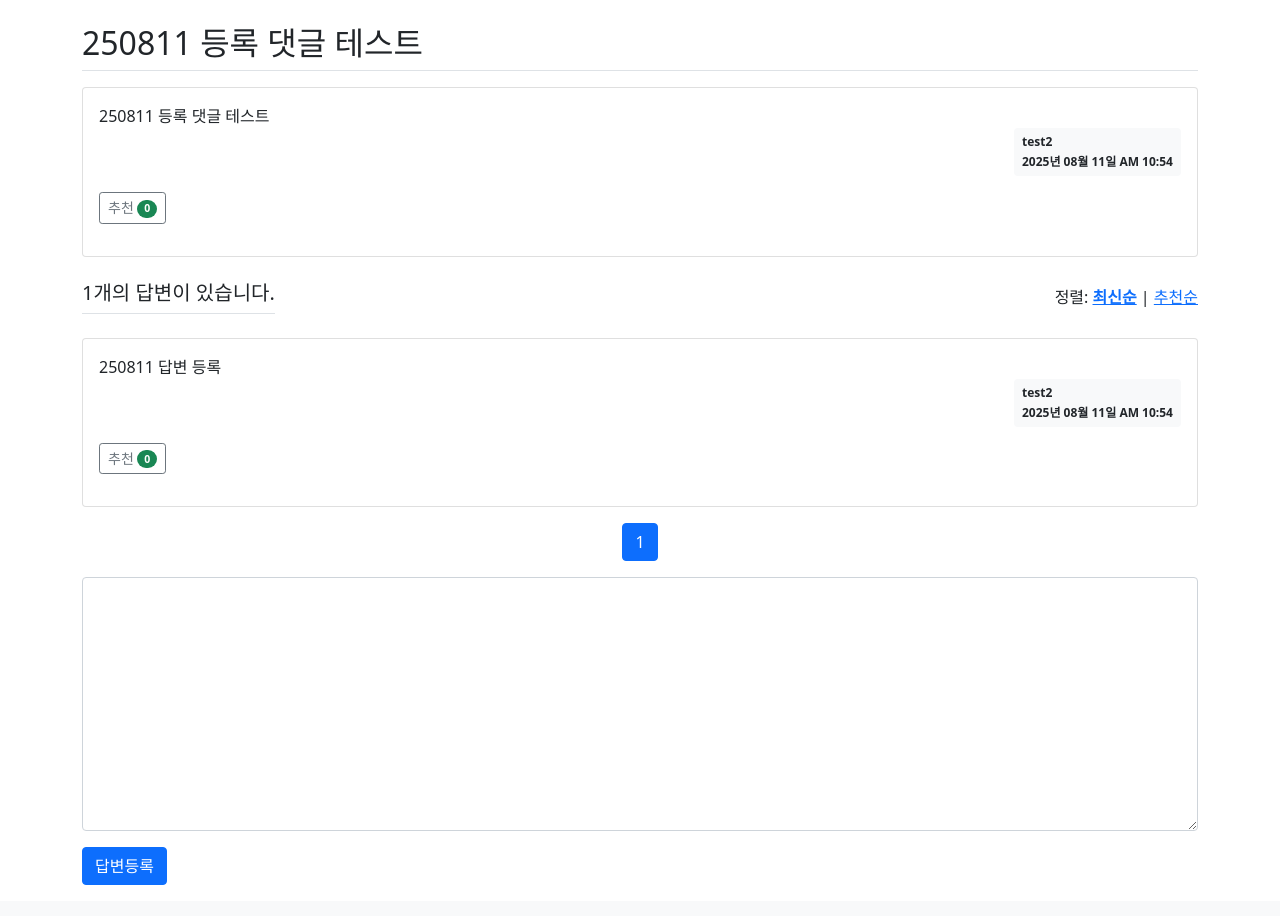
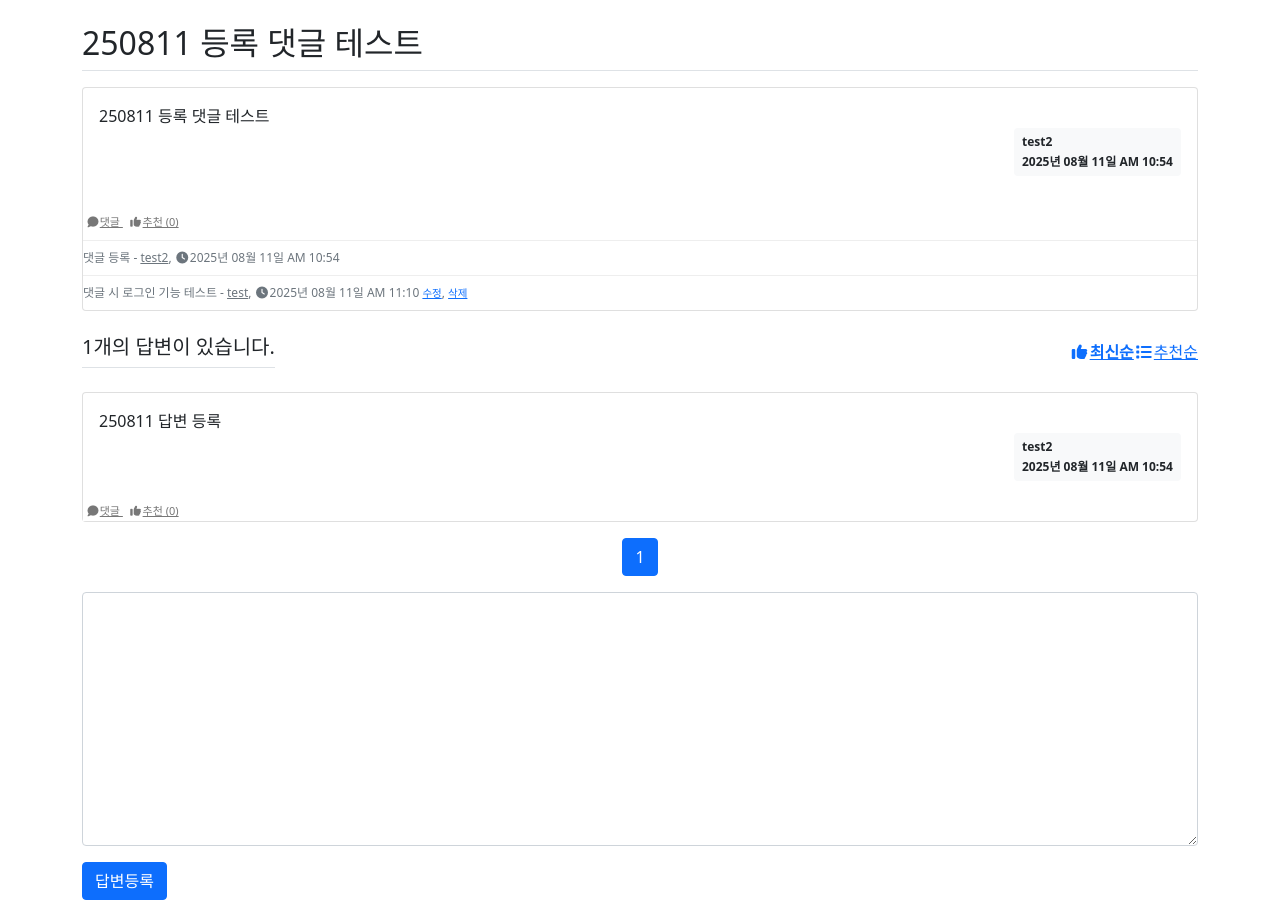
Before and after one commit to wd48/flask_pybo_pjt, a Flask app: page /question/detail/305/ in a window 1280 px wide. Shown: the part 57-973 px from the top of the page. Before the commit the page ends 942 px from the top, so only its background shows below. Run offline with Flask 3, Linux system fonts and the light colour scheme; a user stored in the database is signed in; some libraries are stand-ins or nearby versions.

Commit message:
답변 수정 댓글 등록 및 수정 style.css 추가

```diff
--- a/pybo/__init__.py
+++ b/pybo/__init__.py
@@ -38,11 +38,13 @@ def create_app():
     # 블루프린트
     # 2025-07-25, question_views.py 파일에 등록한 블루프린트 적용을 위한 임포트 (app.register_blueprint() 메서드 사용)
     # 2025-07-25, answer_views.py 파일에 등록한 블루프린트 적용을 위한 임포트
-    from .views import main_views, question_views, answer_views, auth_views
+    # 2025-08-11, comment_views.py 파일에 등록한 블루프린트 적용을 위한 임포트
+    from .views import main_views, question_views, answer_views, auth_views, comment_views
     app.register_blueprint(main_views.bp)
     app.register_blueprint(question_views.bp)
     app.register_blueprint(answer_views.bp)
     app.register_blueprint(auth_views.bp)
+    app.register_blueprint(comment_views.bp)
 
     # 필터
     from .filter import format_datetime
--- a/pybo/forms.py
+++ b/pybo/forms.py
@@ -23,3 +23,7 @@ class UserCreateForm(FlaskForm):
 class UserLoginForm(FlaskForm):
     username = StringField('사용자이름', validators=[DataRequired(), Length(min=3, max=25)])
     password = PasswordField('비밀번호', validators=[DataRequired()])
+
+# 댓글 폼을 위한 FlaskForm 클래스 정의
+class CommentForm(FlaskForm):
+    content = TextAreaField('댓글', validators=[DataRequired('댓글은 필수 입력 항목입니다.')])
--- /dev/null
+++ b/pybo/static/style.css
@@ -0,0 +1,266 @@
+/* ------------------------------------------------------ */
+/* Layout */
+html {
+    position: relative;
+    min-height: 100%;
+}
+body {
+    /* Margin bottom by footer height */
+    margin-bottom: 80px;
+    background: #eee;
+    font-size:0.9em;
+}
+.footer {
+    position: absolute;
+    bottom: 0;
+    width: 100%;
+    /* Set the fixed height of the footer here */
+    height: 60px;
+
+    background-color: #f5f5f5;
+}
+
+.container {
+
+}
+
+#content {
+    background: #fff;
+}
+
+.content_block {
+    padding:20px;
+}
+
+/* ------------------------------------------------------ */
+/* 좌측메뉴 */
+#sidebar {
+    min-width:140px;
+}
+
+.list-group-item {
+    border-top:none !important;
+}
+
+/* ------------------------------------------------------ */
+/* 코멘트 */
+.comment {
+    border-top:solid 1px #eee;
+    font-size:0.75em;
+}
+
+/* ------------------------------------------------------ */
+/* 질문 & 답변 덩어리 */
+.card {
+    border:none;
+    border-radius: 0px;
+    background-color: #fff;
+}
+
+.author {
+    border-top: solid 1px #ddd;
+    border-bottom: dashed 1px #ddd;
+}
+a.author-link {
+    text-decoration: none;
+    color: #666;
+}
+
+.my-action-buttons {
+    color:#D5CCD5;
+}
+.my-action {
+    cursor: pointer;
+    background-color: #fff;
+    color: #777;
+    font-size:11px;
+    padding:3px;
+}
+.my-action:hover {
+    background-color: #777777;
+    color: #fff;
+    text-decoration: none;
+}
+
+
+/* ------------------------------------------------------ */
+/* Util */
+.line {
+    width: 100%;
+    height: 2px;
+    border-bottom: 1px solid #ccc;
+    margin: 20px 0;
+}
+
+/* ------------------------------------------------------ */
+/* 질문목록 */
+.table th, .table td {
+    padding: 8px;
+}
+
+a.subject-link:link,
+a.subject-link:visited,
+a.subject-link:active { color: #222; text-decoration: none; }
+a.subject-link:hover { color: #d9534f !important; text-decoration: none; }
+
+
+/* ------------------------------------------------------ */
+/* Markdown */
+.toc ul {
+    list-style-type: decimal;
+    padding:0 0 0 20px;
+    margin:0;
+}
+
+.toc {
+    border: dotted 1px #ccc;
+    background-color: #f9f9f9;
+    font-size:0.8em;
+    line-height:230%;
+    padding:10px;
+    margin:20px 0;
+}
+
+.mark-content h1,
+.mark-content h2,
+.mark-content h3,
+.mark-content h4,
+.mark-content h5,
+.mark-content h6
+{
+    font-size:1.2em;
+    font-weight: bold;
+    margin:30px 0;
+    color:#444;
+}
+
+.mark-content ul,
+.mark-content ol
+ {
+    padding:0 20px;
+}
+
+.mark-content blockquote {
+    color: rgba(0, 0, 0, .7);
+    padding: 10px;
+    border-left: 5px solid rgba(0, 0, 0, .1);
+    background:#f2f2f2;
+}
+
+.mark-content blockquote > p,
+.mark-content blockquote > ul,
+.mark-content blockquote > ol
+{
+    margin:0;
+}
+
+.mark-content img {
+    max-width: 100%;
+}
+
+/* textarea */
+.markdown-content {
+    /*width:680px;*/
+    height:200px !important;
+    font-size:12px;
+    line-height: 1.5;
+    margin-top:5px;
+}
+
+.mark-content table {
+    background-color: transparent;
+    border-collapse: collapse;
+    border-spacing: 0;
+    margin:20px 0;
+}
+
+.mark-content td,
+.mark-content th {
+    border-right: 1px solid #dcdcdc;
+    padding: 8px 12px
+}
+
+.mark-content td:last-child,
+.mark-content th:last-child {
+    border-right: 0
+}
+
+.mark-content td {
+    border-top: 1px solid #dcdcdc
+}
+
+.mark-content code {
+    background-color: rgba(0, 0, 0, .05);
+    border-radius: 3px;
+    padding: 2px 4px
+}
+
+.mark-content pre>code {
+    background-color: rgba(0, 0, 0, .05);
+    display: block;
+    padding: .5em;
+    -webkit-text-size-adjust: none;
+    overflow-x: auto;
+    white-space: pre-wrap;
+}
+
+/* ------------------------------------------------------ */
+/* Profile */
+#profile_base {
+    padding:20px;
+    border-left: solid 1px #dfe2e6;
+    border-right: solid 1px #dfe2e6;
+    border-bottom: solid 1px #dfe2e6;
+}
+.profile_title {
+    font-size:1.0em;
+    font-weight: bold;
+    margin:3px 0;
+}
+
+/* ------------------------------------------------------ */
+/* Privacy */
+.help {
+    margin-top:30px;
+    margin-bottom:50px;
+}
+
+.help-item {
+    margin-bottom:30px;
+}
+
+.help-question {
+    font-weight: bold;
+    margin-bottom:10px;
+}
+
+.help-answer {
+    padding:20px;
+    color:#000;
+    background-color: #f9f9f9;
+    border:solid 1px #ccc;
+    line-height: 1.8;
+
+}
+
+.terms {
+	margin:20px 0 20px 0;
+	font-size:12px;
+	color:#333;
+}
+.terms p {
+	margin:10px 0 10px 0;
+}
+.terms li {
+	margin-bottom:10px;
+}
+.terms_sub {
+	margin-top:5px;
+}
+.terms_sub li {
+	margin:0;
+}
+.terms_header {
+	font-weight:bold;
+	margin-bottom:5px;
+}
--- a/pybo/templates/base.html
+++ b/pybo/templates/base.html
@@ -8,6 +8,7 @@
     <link rel="stylesheet" href="{{ url_for('static', filename='bootstrap.min.css') }}">
     <!-- pybo CSS -->
     <link rel="stylesheet" href="{{ url_for('static', filename='style.css') }}">
+    <link rel="stylesheet" href="https://cdnjs.cloudflare.com/ajax/libs/font-awesome/7.0.0/css/all.min.css" integrity="sha512-DxV+EoADOkOygM4IR9yXP8Sb2qwgidEmeqAEmDKIOfPRQZOWbXCzLC6vjbZyy0vPisbH2SyW27+ddLVCN+OMzQ==" crossorigin="anonymous" referrerpolicy="no-referrer" />
     <title>2XY world</title>
 </head>
 <body>
@@ -19,6 +20,7 @@
 <!-- 기본 템플릿 안에 삽입될 내용 End -->
 <!-- Bootstrap JS -->
 <script src="{{ url_for('static', filename='bootstrap.min.js') }}"></script>
+
 <!-- 자바스크립트 start -->
 {% block script %}
 {% endblock %}
--- a/pybo/templates/question/question_detail.html
+++ b/pybo/templates/question/question_detail.html
@@ -9,6 +9,7 @@
     </div>
     {% endfor %}
     <!-- 질문 -->
+    <!-- 제목 -->
     <h2 class="border-bottom py-2">{{ question.subject }}</h2>
     <div class="card my-3">
         <div class="card-body">
@@ -26,10 +27,6 @@
                 </div>
             </div>
             <div class="my-3">
-                <a href="javascript:void(0)" data-uri="{{ url_for('question.vote', question_id=question.id) }}"
-                   class="recommend btn btn-sm btn-outline-secondary"> 추천
-                    <span class="badge rounded-pill bg-success">{{ question.voter|length }}</span>
-                </a>
                 {% if g.user == question.user %}
                 <a href="{{ url_for('question.modify', question_id=question.id) }}"
                    class="btn btn-sm btn-outline-secondary">수정</a>
@@ -38,14 +35,63 @@
                 {% endif %}
             </div>
         </div>
+        <div class="my-action-buttons">
+            <a href="#" class="my-action" onclick="toggleCommentForm('question-{{ question.id }}'); return false;">
+                <i class="fas fa-comment"></i>댓글
+            </a>
+            <a href="javascript:void(0)" data-uri="{{ url_for('question.vote', question_id=question.id) }}" class="recommend my-action">
+                <i class="fas fa-thumbs-up"></i>추천 ({{ question.voter|length }})
+            </a>
+        </div>
+        <!-- 질문 댓글 -->
+        {% if question.comment_set %}
+            <div class="comment-block">
+                <div class="mt-2">
+                    {% for comment in question.comment_set %}
+                    <div class="comment py-2 text-muted">
+                        <span style="white-space: pre-line;">{{ comment.content }}</span>
+                        <span>
+                            - <a href="#" class="text-muted">{{ comment.user.username }}</a>,
+                            <i class="fas fa-clock ml-1"></i>{{ comment.create_date|datetime }}
+                            {% if comment.modify_date %}
+                            (수정:{{ comment.modify_date|datetime }})
+                            {% endif %}
+                        </span>
+                        {% if g.user == comment.user %}
+                        <a href="{{ url_for('comment.modify', comment_id=comment.id) }}" class="small">수정</a>,
+                        <a href="#" class="small delete" data-uri="{{ url_for('comment.delete', comment_id=comment.id) }}">삭제</a>
+                        {% endif %}
+                    </div>
+                    {% endfor %}
+                </div>
+            </div>
+        {% endif %}
+        <div id="question-{{ question.id }}" class="comment-form my-3" style="display: none;">
+            {% if g.user %}
+            <form action="{{ url_for('comment.create_question_comment', question_id=question.id) }}" method="post" class="my-3">
+                {{ comment_form.csrf_token }}
+                <div class="mb-3">
+                    <textarea name="content" class="form-control" rows="2" placeholder="댓글을 입력하세요"></textarea>
+                </div>
+                <input type="submit" value="댓글등록" class="btn btn-primary btn-sm">
+            </form>
+            {% else %}
+            <div class="alert alert-warning">
+                댓글을 작성하려면 <a href="{{ url_for('auth.login') }}">로그인</a>이 필요합니다.
+            </div>
+            {% endif %}
+        </div>
     </div>
     <!-- 답변 목록 -->
     <div class="d-flex justify-content-between align-items-center my-3">
         <h5 class="border-bottom py-2">{{ answers.total }}개의 답변이 있습니다.</h5>
-        <div>
-            정렬:
-            <a href="{{ url_for('question.detail', question_id=question.id, sort='recent') }}" class="{% if sort=='recent' %}fw-bold{% endif %}">최신순</a> |
-            <a href="{{ url_for('question.detail', question_id=question.id, sort='recommend') }}" class="{% if sort=='recommend' %}fw-bold{% endif %}">추천순</a>
+        <div class="btn-group">
+            <a href="{{ url_for('question.detail', question_id=question.id, sort='recent') }}" class="{% if sort=='recent' %}fw-bold{% endif %}">
+                <i class="fas fa-thumbs-up"></i>최신순
+            </a>
+            <a href="{{ url_for('question.detail', question_id=question.id, sort='recommend') }}" class="{% if sort=='recommend' %}fw-bold{% endif %}">
+                <i class="fas fa-list"></i>추천순
+            </a>
         </div>
     </div>
     {% for answer in answers.items %}
@@ -65,9 +111,34 @@
                     <div>{{ answer.create_date|datetime }}</div>
                 </div>
             </div>
-            <div class="my-3">
-                <a href="javascript:void(0)" data-uri="{{ url_for('answer.vote', answer_id=answer.id) }}" class="recommend btn btn-sm btn-outline-secondary"> 추천
-                    <span class="badge rounded-pill bg-success">{{ answer.voter|length }}</span>
+        </div>
+        <!-- 답변 댓글 -->
+        {% if answer.comment_set %}
+            <div class="mt-3">
+                {% for comment in answer.comment_set %}
+                <div class="comment py-2 text-muted">
+                    <span style="white-space: pre-line;">{{ comment.content }}</span>
+                    <span>
+                        - <a href="#" class="text-muted">{{ comment.user.username }}</a>, {{ comment.create_date|datetime }}
+                        {% if comment.modify_date %}
+                        (수정:{{ comment.modify_date|datetime }})
+                        {% endif %}
+                    </span>
+                    {% if g.user == comment.user %}
+                    <a href="{{ url_for('comment.modify', comment_id=comment.id) }}" class="small">수정</a>,
+                    <a href="#" class="small delete" data-uri="{{ url_for('comment.delete', comment_id=comment.id) }}">삭제</a>
+                    {% endif %}
+                </div>
+                {% endfor %}
+            </div>
+        {% endif %}
+        <!--  -->
+        <div class="my-action-buttons">
+            <a href="#" class="my-action" onclick="toggleCommentForm('answer-{{ answer.id }}'); return false;">
+                <i class="fas fa-comment"></i>댓글
+            </a>
+            <a href="javascript:void(0)" data-uri="{{ url_for('question.vote', question_id=question.id) }}" class="recommend my-action">
+                <i class="fas fa-thumbs-up"></i>추천 ({{ question.voter|length }})
             </a>
             {% if g.user == answer.user %}
                 <a href="{{ url_for('answer.modify', answer_id=answer.id) }}"
@@ -76,6 +147,20 @@
                    data-uri="{{ url_for('answer.delete', answer_id=answer.id) }}">삭제</a>
                 {% endif %}
         </div>
+        <div id="answer-{{ answer.id }}" class="comment-form my-3" style="display: none;">
+            {% if g.user %}
+                <form action="{{ url_for('comment.create_answer_comment', answer_id=answer.id) }}" method="post" class="my-3">
+                    {{ comment_form.csrf_token }}
+                    <div class="mb-3">
+                        <textarea name="content" class="form-control" rows="2" placeholder="댓글을 입력하세요"></textarea>
+                    </div>
+                    <input type="submit" value="댓글등록" class="btn btn-primary btn-sm">
+                </form>
+            {% else %}
+            <div class="alert alert-warning">
+                댓글을 작성하려면 <a href="{{ url_for('auth.login') }}">로그인</a>이 필요합니다.
+            </div>
+            {% endif %}
         </div>
     </div>
     {% endfor %}
@@ -144,5 +229,14 @@
             };
         });
     });
+    // 댓글 폼 토글 함수
+    function toggleCommentForm(id) {
+        const form = document.getElementById(id);
+        if (form.style.display === "none" || form.style.display === "") {
+            form.style.display = "block";
+        } else {
+            form.style.display = "none";
+        }
+    }
 </script>
 {% endblock %}
--- a/pybo/views/question_views.py
+++ b/pybo/views/question_views.py
@@ -6,7 +6,7 @@ from sqlalchemy import func
 
 from .. import db
 from pybo.models import Question, Answer, User
-from pybo.forms import QuestionForm, AnswerForm
+from pybo.forms import QuestionForm, AnswerForm, CommentForm
 from pybo.views.auth_views import login_required
 
 bp = Blueprint('question', __name__, url_prefix='/question')
@@ -35,6 +35,7 @@ def detail(question_id):
     sort = request.args.get('sort', type=str, default='recent')
     question = Question.query.get_or_404(question_id)
     form = AnswerForm()  # 답변 폼 생성
+    comment_form = CommentForm()  # 댓글 폼 생성
     # build answers query with sorting
     answers_query = Answer.query.filter(Answer.question_id == question_id)
     if sort == 'recommend':
@@ -42,7 +43,7 @@ def detail(question_id):
     else:
         answers_query = answers_query.order_by(Answer.create_date.desc())
     answers = answers_query.paginate(page=page, per_page=10)
-    return render_template('question/question_detail.html', question=question, form=form, answers=answers, sort=sort, page=page)
+    return render_template('question/question_detail.html', question=question, form=form, answers=answers, comment_form=comment_form, sort=sort, page=page)
 
 '''
 2025-07-25, 질문 등록 기능 구현
```
Also changed, not shown: pybo/models.py (+13 -0 lines), pybo/templates/comment/comment_form.html (added, +16 -0 lines), pybo/views/comment_views.py (added, +77 -0 lines), pybo.db. Lines whose indentation alone changed are shown as unchanged.
